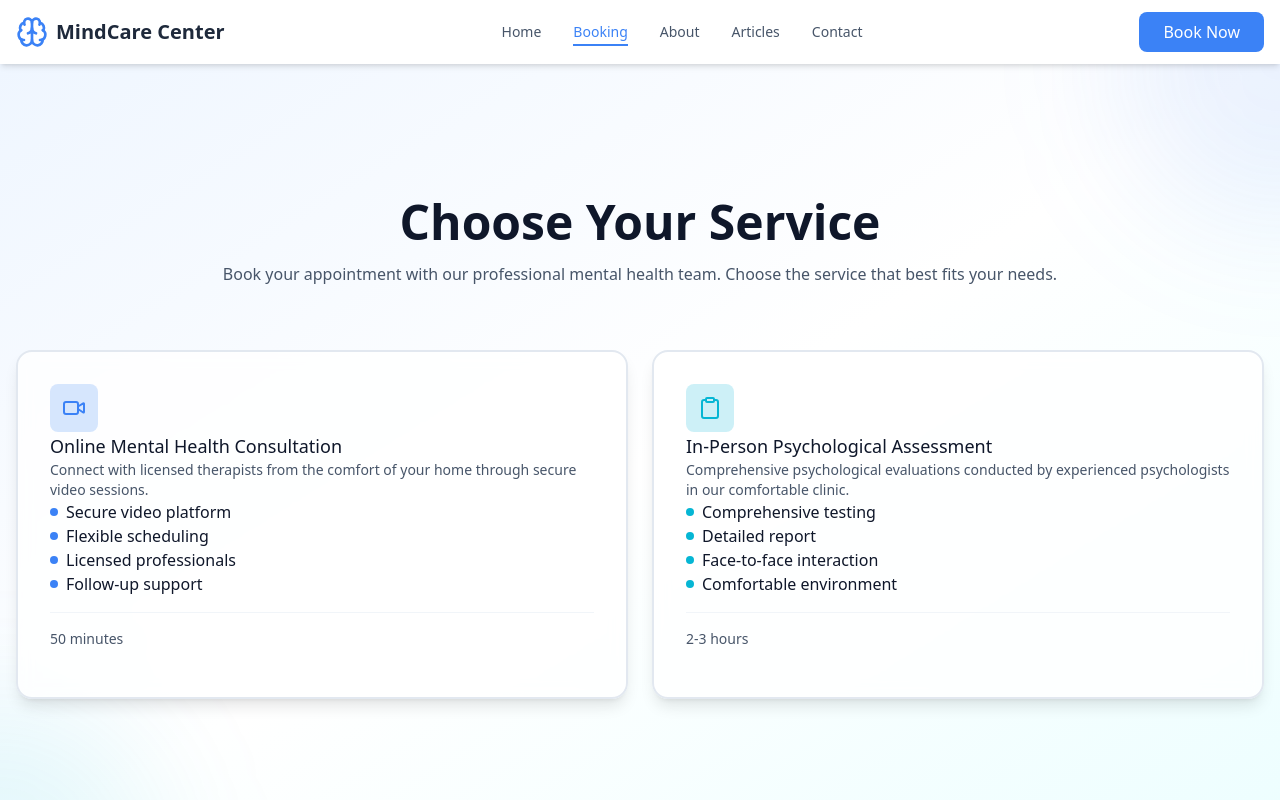
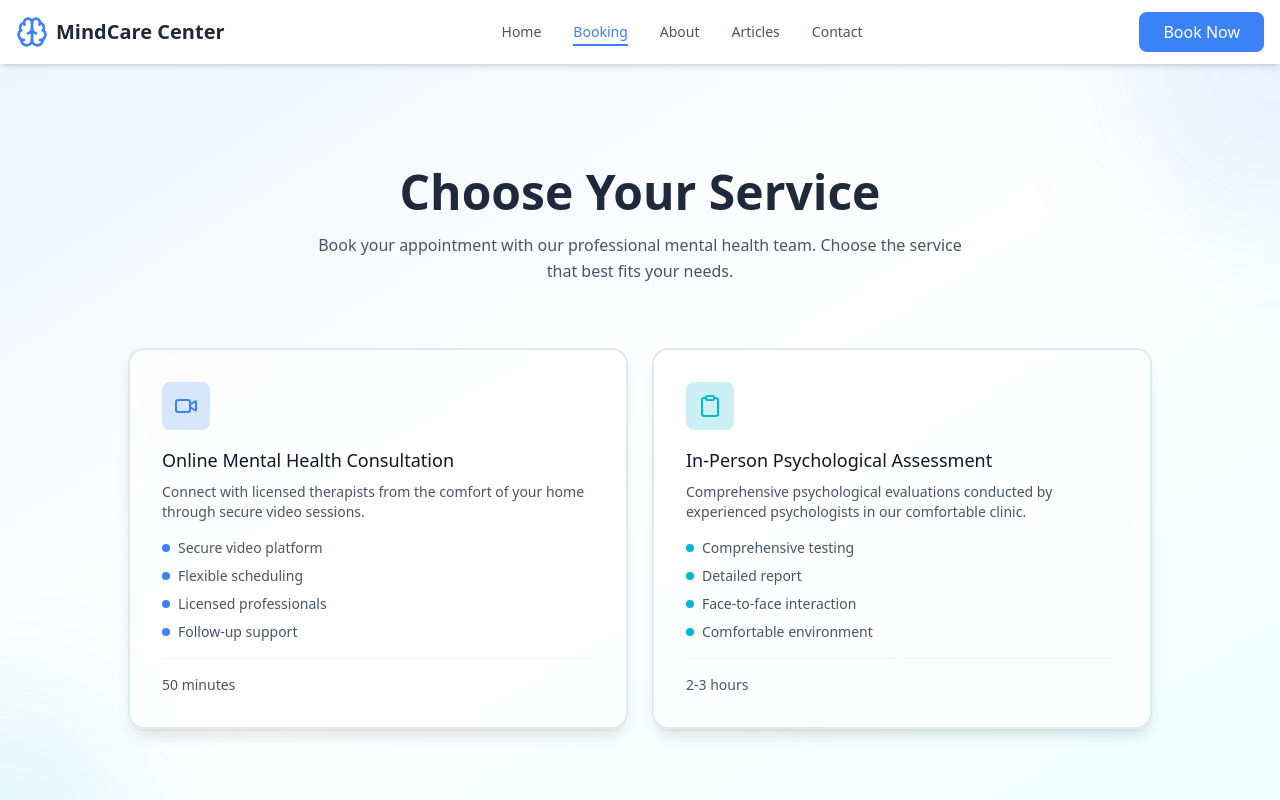
Before and after one commit to nathsycode/psych-services-center, a React (Vite) app in the folder client/: page /booking in a window 1280 px wide. Shown: the top 800 px of the page. Built offline with nearby package versions, Linux system fonts and the light colour scheme.

Commit message:
completed booking page

```diff
--- /dev/null
+++ b/client/src/components/booking/CalendarEmbed.jsx
@@ -0,0 +1,22 @@
+
+export function CalendarEmbed({ serviceData, onLoad }) {
+  if (!serviceData) return null;
+
+  const handleLoad = () => {
+    if (onLoad) onLoad();
+  }
+
+  return (
+    <div className="w-full bg-red mt-8 flex justify-center">
+      <iframe
+        key={serviceData.link}
+        src={serviceData.link}
+        onLoad={handleLoad}
+        className="w-full max-w-5xl h-[900px] rounded-2xl shadow-lg border border-slate-200 transition-all duration-700"
+        loading="lazy"
+        allowFullScreen
+      ></iframe>
+    </div>
+  )
+
+}
--- a/client/src/components/booking/ServiceSelection.jsx
+++ b/client/src/components/booking/ServiceSelection.jsx
@@ -13,14 +13,16 @@ export function ServiceSelection({ selectedService, onServiceChange }) {
       text: 'text-primary',
       bg: 'bg-primary/20',
       dot: 'bg-primary',
-      hover: 'hover:border-primary/50'
+      hover: 'hover:border-primary/50',
+      buttonHover: 'hover:bg-primary/20'
     },
     'assessment': {
       border: 'border-accent',
       text: 'text-accent',
       bg: 'bg-accent/20',
       dot: 'bg-accent',
-      hover: 'hover:border-accent/50'
+      hover: 'hover:border-accent/50',
+      buttonHover: 'hover:bg-accent/20'
     },
   }
 
@@ -37,20 +39,34 @@ export function ServiceSelection({ selectedService, onServiceChange }) {
               : `border-slate-200 bg-white/80 backdrop-blur ${color.hover}`}`}
             onClick={() => onServiceChange(selectedService === service.shortName ? null : service.shortName)}
           >
-            <div className='flex flex-col items-start justify-between mb-4'>
+            <div className='flex items-start justify-between mb-4'>
               <div className={`p-3 rounded-lg ${selectedService === service.shortName ? `${color.dot}` : `${color.bg}`}`}>
                 <Icon className={`w-6 h-6 transition-colors duration-300 ${selectedService === service.shortName ? 'text-white' : `${color.text}`}`} />
+              </div>
+
+              {selectedService === service.shortName && (
+                <button
+                  type="button"
+                  className={`absolute top-4 right-4 flex items-center justify-center rounded-full h-8 w-8 p-0 transition-colors duration-300 ${color.buttonHover}`}
+                  onClick={(e) => {
+                    e.stopPropagation();
+                    onServiceChange(null);
+                  }}>
+
+                  <X className="w-4 h-4 text-slate-600" />
+                </button>
+              )}
+
 
             </div>
-
-              <h1 className={`text-lg transition-all duration-300 transform ${selectedService === service.shortName ? `${color.text}` : 'text-slate-900'
+            <h3 className={`text-lg transition-all duration-300 transform ${selectedService === service.shortName ? `${color.text}` : 'text-slate-900'
               }`}>
               {service.title}
-              </h1>
+            </h3>
 
-              <p className="text-sm text-slate-600">{service.shortDesc}</p>
+            <p className="text-sm text-slate-600 mt-2 mb-4">{service.shortDesc}</p>
 
-              <ul>
+            <ul className="space-y-2 text-sm text-slate-600">
               {service.features.map((feature) => (
                 <li className="flex items-center gap-2">
                   <span className={`w-2 h-2 rounded-full ${color.dot}`}></span>
@@ -63,8 +79,6 @@ export function ServiceSelection({ selectedService, onServiceChange }) {
             <div className="mt-4 pt-4 border-t border-slate-100 w-full">
               <p className="text-sm text-slate-600">{service.duration}</p>
             </div>
-
-            </div>
           </div>
         )
       })}
--- a/client/src/components/home/ServicesSection.jsx
+++ b/client/src/components/home/ServicesSection.jsx
@@ -119,7 +119,7 @@ export default function ServicesSection() {
                       <div className="flex justify-between items-center">
                         <span className="text-sm font-medium">{service.duration}</span>
                         <Link
-                          to={`booking${service.hash}`}
+                          to={`booking#${service.shortName}`}
                           className="inline-block bg-white text-primary px-4 py-2 rounded-lg font-semibold hover:bg-slate-100 transition-all duration-300 hover:scale-105"
                           onClick={(e) => e.stopPropagation()}
                         >
--- a/client/src/pages/Booking.jsx
+++ b/client/src/pages/Booking.jsx
@@ -2,35 +2,56 @@
 // * Add Calendar
 // * Fix Visuals
 
-import { useState, useEffect } from 'react';
+import { useState, useEffect, useRef } from 'react';
 import { useLocation } from 'react-router-dom';
 import { ServiceSelection } from '../components/booking/ServiceSelection.jsx';
+import { CalendarEmbed } from '../components/booking/CalendarEmbed.jsx';
 import servicesData from '../data/services';
 import useIO from '../hooks/useIO.js';
 import { Video, Clipboard } from 'lucide-react';
 
 export default function Booking() {
   const { ref, isVisible } = useIO(0.1, null);
+  const [calendarLoaded, setCalendarLoaded] = useState(false);
   const location = useLocation();
   const [selectedService, setSelectedService] = useState(null);
+  const prevService = useRef(null);
+  const calendarRef = useRef(null);
 
   const handleServiceChange = (service) => {
-    setSelectedService(service);
+    setSelectedService(prev => (prev === service ? null : service));
+
   }
 
   useEffect(() => {
     const hash = location.hash.replace('#', '');
-    if (hash === 'consultation') {
-      setActivated(1);
-    } else if (hash === 'assessment') {
-      setActivated(2);
+    if (hash === 'consultation' || hash === 'assessment') {
+      setSelectedService(hash)
     }
   }, [location]);
+
+  useEffect(() => {
+    setCalendarLoaded(false);
+  }, [selectedService])
+
+  useEffect(() => {
+    if (selectedService && prevService.current != selectedService) {
+      setTimeout(() => {
+        document.getElementById('calendar-section')?.scrollIntoView({ behavior: "smooth", block: 'start' });
+      }, 300)
+    }
+
+    prevService.current = selectedService;
+  }, [selectedService])
+
+  const serviceData = servicesData.find(
+    (service) => service.shortName === selectedService
+  );
 
   return (
     <section
       ref={ref}
-      className="relative min-h-dvh w-full px-4 py-20 flex flex-col items-center justify-center bg-gradient-to-br from-blue-50 via-white to-cyan-50 overflow-hidden"
+      className="relative w-full min-h-screen px-6 py-24 flex flex-col items-center justify-center bg-gradient-to-br from-blue-50 via-white to-cyan-50 overflow-hidden"
     >
       <div className='absolute inset-0 overflow-hidden pointer-events-none'>
         <div className="absolute -top-40 -right-40 w-80 h-80 bg-primary/10 rounded-full blur-3xl" />
@@ -38,19 +59,42 @@ export default function Booking() {
       </div>
 
       <div className={`container mx-auto px-4 mb-16 relative z-10 flex flex-col justify-center transition-all duration-700 ${isVisible ? 'opacity-100 translate-y-0' : 'opacity-0 translate-y-8'}`}>
-        <h1 className={`text-4xl md:text-5xl font-bold text-center mb-4`}>Choose Your Service</h1>
-        <p className='text-center text-slate-600' >Book your appointment with our professional mental health team. Choose the service that best fits your needs.</p>
+        <h1 className={`text-4xl md:text-5xl font-bold text-center mb-4 text-slate-800`}>Choose Your Service</h1>
+        <p className='text-center text-slate-600 max-w-2xl mx-auto leading-relaxed' >Book your appointment with our professional mental health team. Choose the service that best fits your needs.</p>
       </div>
 
-      <ServiceSelection
-        selectedService={selectedService}
-        onServiceChange={handleServiceChange}
-      />
+      <div className={`w-full max-w-5xl relative z-10 transition-all duration-900 ${isVisible ? 'opacity-100 translate-y-0' : 'opacity-0 translate-y-8'}`}>
+        < ServiceSelection
+          selectedService={selectedService}
+          onServiceChange={handleServiceChange}
+        />
+      </div>
+
+      {
+        selectedService && (
+          <div className={`my-12 w-16 h-1 bg-gradient-to-r from-primary to-accent rounded-full ${calendarLoaded ? '' : 'animate-pulse'}`}></div>
+        )
+      }
 
 
-      {/* {selectedService && ( */}
-      {/*   <div>{selectedService}</div> */}
-      {/* )} */}
+      <div
+        ref={calendarRef}
+        id="calendar-section"
+        className={`relative w-full flex justify-center transition-all duration-700 ease-in-out ${selectedService ? 'opacity-100 translate-y-0' : 'opacity-0 translate-y-8'
+          }`}
+        style={{
+          minHeight: selectedService ? '750px' : '0px',
+          overflow: 'hidden'
+        }}
+      >
+        {selectedService && (
+          <CalendarEmbed
+            serviceData={serviceData}
+            onLoad={() => setCalendarLoaded(true)}
+          />
+        )}
+
+      </div>
     </section >
   );
 }
```
Lines whose indentation alone changed are shown as unchanged.
